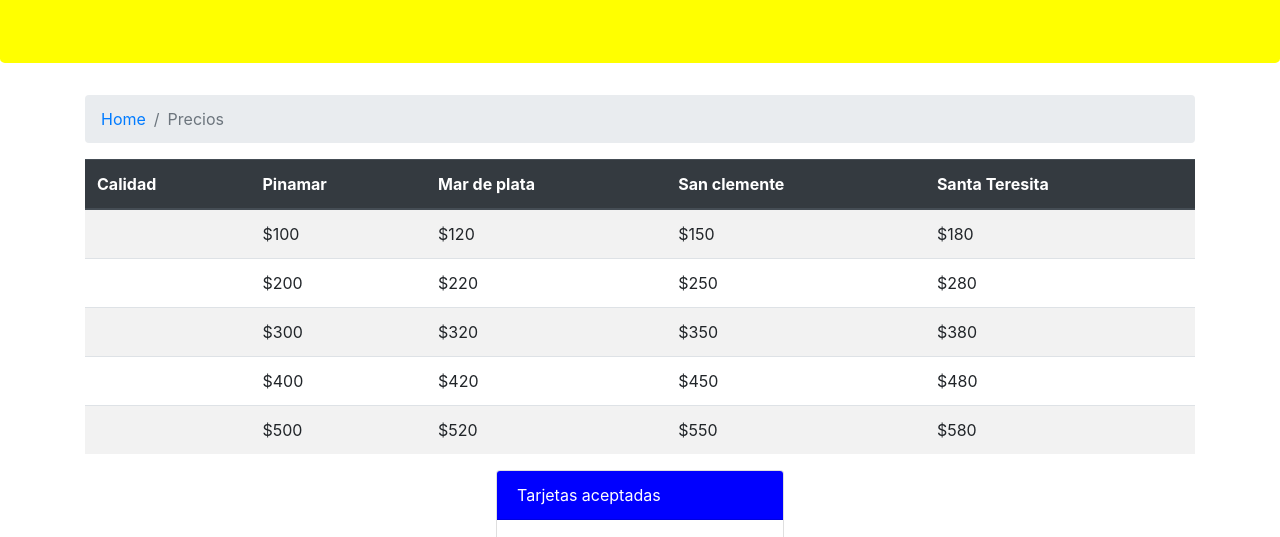
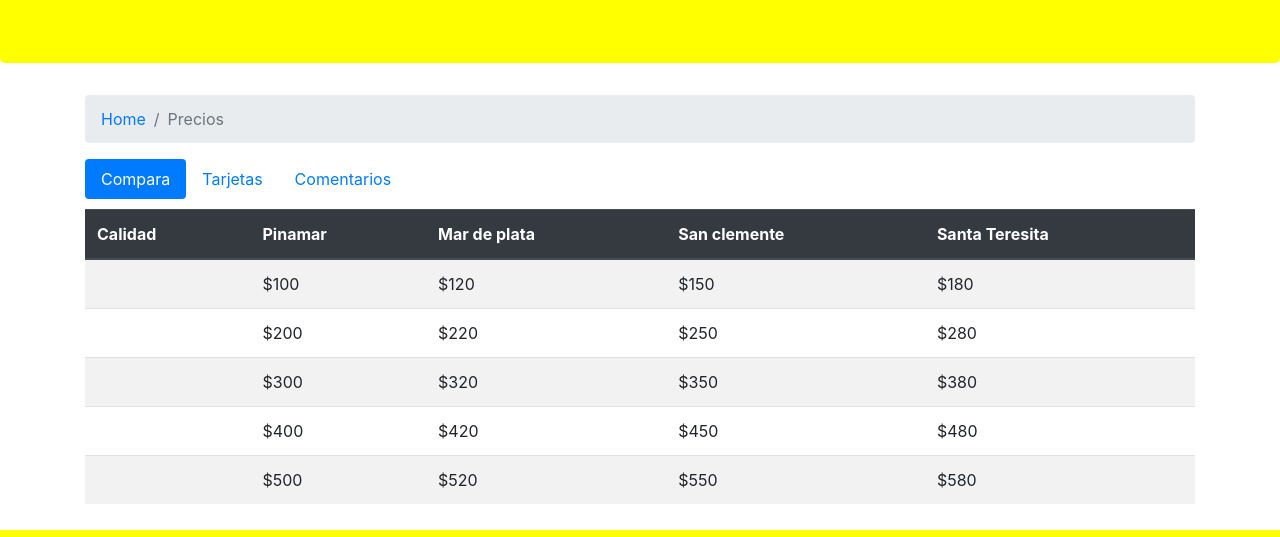
Before and after one commit to Wilcorfis/bootstrap4mod2, a website: page precios.html in a window 1280 px wide. Shown: the part 195-732 px from the top of the page. Drawn offline with nearby package versions, Linux system fonts and the light colour scheme; a web font is replaced by a local one.

Commit message:
bostrap4sem3mod2

```diff
--- a/css/main.css
+++ b/css/main.css
@@ -21,3 +21,6 @@ footer{
 .footer-address-icon{
     padding-right: 10px;
 }
+.tab-content{
+    padding-top: 10px;
+}
--- a/precios.html
+++ b/precios.html
@@ -43,6 +43,26 @@
             </ol>
 
         </nav>
+        <!--nav nav-tabs data-toggle="tab" -->
+        <ul class="nav nav-pills" id="myTab" role="tablist">
+            <li class="nav-item">
+                <a class="nav-link active" id="compara-tab"
+                data-toggle="pill" role="tab" aria-controls="compara"
+                aria-selected="true" href="#compara">Compara</a>
+            </li>
+            <li class="nav-item">
+                <a class="nav-link " id="tarjetas-tab"
+                data-toggle="pill" role="tab" aria-controls="tarjetas"
+                aria-selected="false" href="#tarjetas">Tarjetas</a>
+            </li>
+            <li class="nav-item">
+                <a class="nav-link" id="comentarios-tab"
+                data-toggle="pill" role="tab" aria-controls="comentarios"
+                aria-selected="false" href="#comentarios">Comentarios</a>
+            </li>
+        </ul>
+        <div class="tab-content" id="myTabContent">
+            <div class="tab-pane fade show active" id="compara" role="tabpanel" aria-labelledby="compara-tab">
                 <div class="table-responsive">
                     <table class="table table-striped">
                         <thead class="thead-dark">
@@ -51,6 +71,7 @@
                             <th>Mar de plata</th>
                             <th>San clemente</th>
                             <th>Santa Teresita</th>
+                        </thead>
                         <tbody>
                             <tr>
                                 <td>
@@ -109,24 +130,32 @@
                                 <td>$580</td>
                             </tr>
                         </tbody>
-            </thead>
+
 
                     </table>
                 </div>
+            </div>
+            <div class="tab-pane fade" id="tarjetas" role="tabpanel" aria-labelledby="tarjetas-tab">
                 <div class="d-flex justify-content-center">
                     <div class="card" style="width : 18rem;">
                         <div class="card-header" style="background-color: blue;color: white;">
                             Tarjetas aceptadas
                         </div>
-            <ul class="list-group list-group-flush" >
+                        <ul class="list-group list-group-flush">
                             <li class="list-group-item">Tarjeta basica</li>
                             <li class="list-group-item">Tarjeta VIP</li>
                             <li class="list-group-item">Tarjeta Black</li>
                         </ul>
                     </div>
                 </div>
+            </div>
+            <div class="tab-pane fade" id="comentarios" role="tabpanel" aria-labelledby="comentarios-tab">Comentarios
+            </div>
+        </div>
+    </div>
 
-    </div>
+
+
     <footer>
         <div class="row">
             <div class="col-sm-4 d-flex flex-column">
```
Lines whose indentation alone changed are shown as unchanged.
